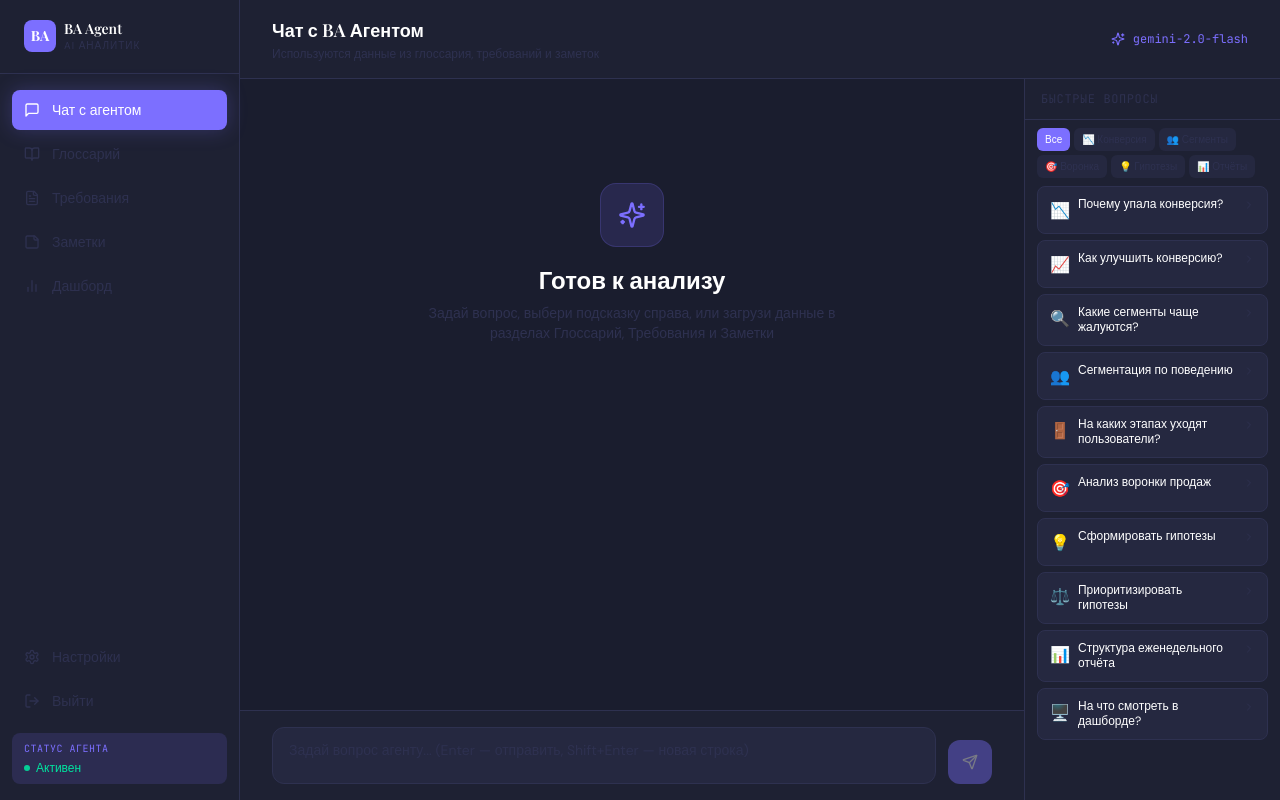
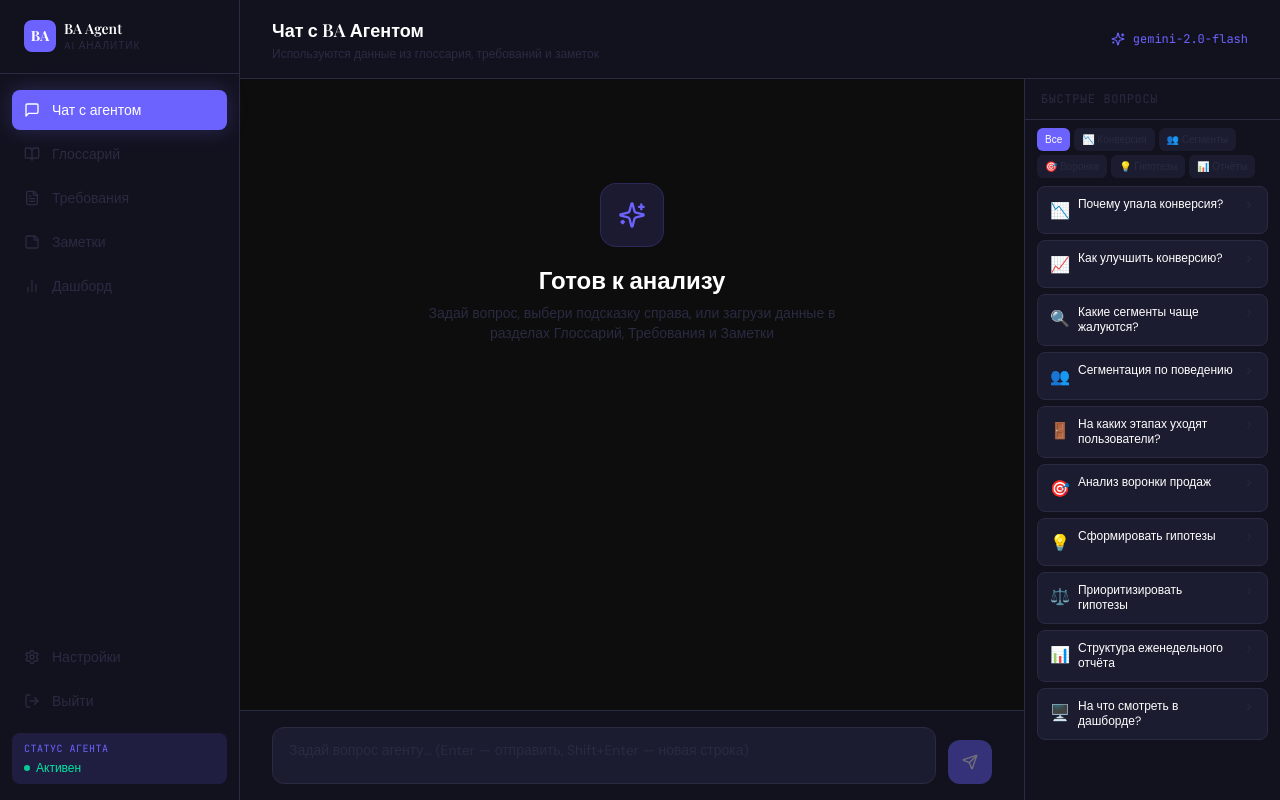
Before and after one commit to armannc/ba-agent, a Next.js app: page / in a window 1280 px wide. Built offline with nearby package versions, Linux system fonts and the light colour scheme; a web font is replaced by a local one.

Commit message:
вернул старый цвет

```diff
--- a/tailwind.config.js
+++ b/tailwind.config.js
@@ -9,18 +9,18 @@ module.exports = {
     extend: {
       colors: {
         ink: {
-          DEFAULT: '#1a1d2e',
-          soft: '#1e2133',
+          DEFAULT: '#0D0D0D',
+          soft: '#1A1A2E',
         },
         slate: {
-          panel: '#1e2133',
-          card: '#252840',
-          border: '#2e3150',
+          panel: '#12121F',
+          card: '#1C1C30',
+          border: '#2A2A42',
         },
         accent: {
-          DEFAULT: '#7c6fff',
-          hover: '#9080ff',
-          muted: 'rgba(124,111,255,0.15)',
+          DEFAULT: '#6C63FF',
+          hover: '#7C74FF',
+          muted: 'rgba(108,99,255,0.15)',
         },
         signal: {
           green: '#00E5A0',
```
